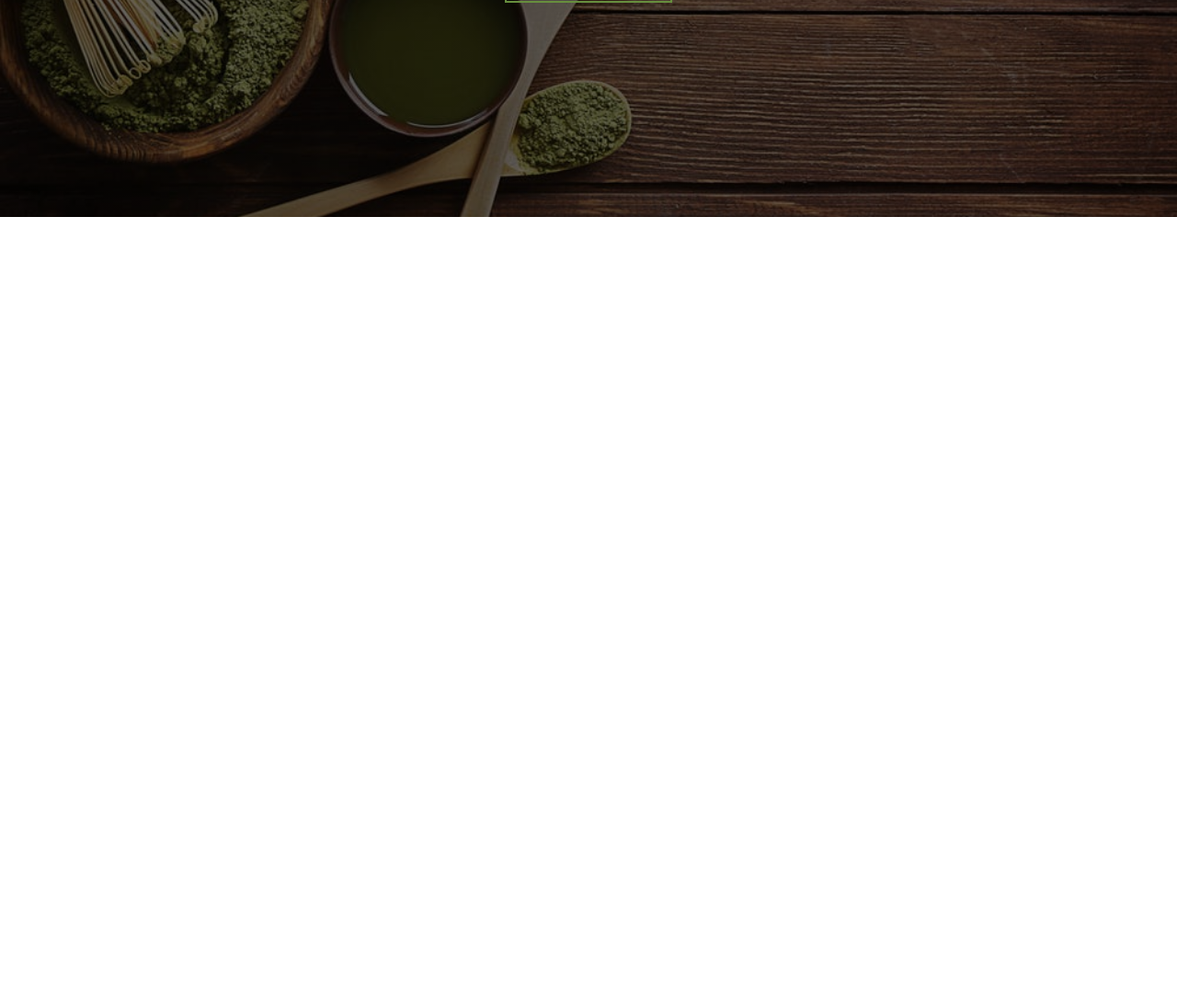
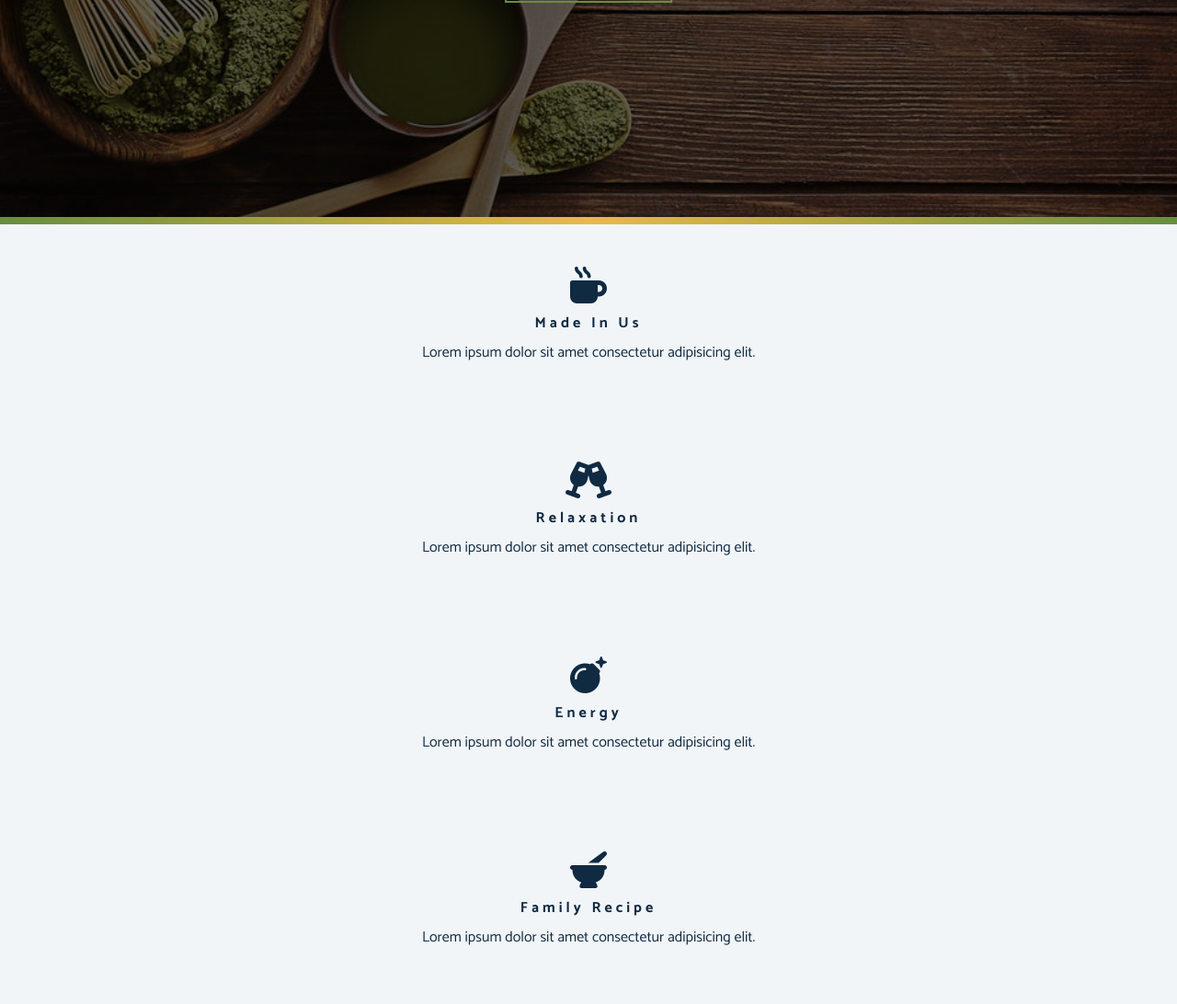
Before and after one commit to mggzmn/tea_station_project, a plain HTML site: page index.html in a window 1280 px wide. Shown: the part 564-1656 px from the top of the page at 92% size. Before the commit the page ends 800 px from the top, so only its background shows below. Drawn offline with Linux system fonts and the light colour scheme; a web font is replaced by a local one.

Commit message:
cards css

```diff
--- a/css/styles.css
+++ b/css/styles.css
@@ -125,3 +125,20 @@ p {
   font-size: 1.25rem;
   padding: 1rem 1.75rem;
 }
+.content-divider{
+  height: 0.5rem;
+  background: linear-gradient(to left, var(--clr-primary),#e9b949, var(--clr-primary));
+}
+
+.skills{
+background:var(--clr-grey-10);
+}
+.skill{
+  padding: 2.5rem 0;
+  text-align: center;
+  transition:var(--transition);
+}
+.skill-icon{
+  font-size: 2.5rem;
+  margin-bottom: 1.25rem;
+}
--- a/index.html
+++ b/index.html
@@ -19,9 +19,43 @@
           specially <br />
           crafted tea
         </h1>
-        <a href="skills.html"class="btn banner-btn">explore</a>
+        <a href="skills.html" class="btn banner-btn">explore</a>
       </div>
     </header>
+    <div class="content-divider"></div>
+    <section class="skills clearfix">
+      <article class="skill">
+        <span class="skill-icon">
+          <i class="fas fa-mug-hot"></i>
+        </span>
+        <h4 class="skill-title">made in us</h4>
+        <p class="skill-text">Lorem ipsum dolor sit amet consectetur adipisicing elit.</p>
+      </article>
+
+      <article class="skill">
+        <span class="skill-icon">
+          <i class="fas fa-glass-cheers"></i>
+        </span>
+        <h4 class="skill-title">relaxation</h4>
+        <p class="skill-text">Lorem ipsum dolor sit amet consectetur adipisicing elit.</p>
+      </article>
+
+      <article class="skill">
+        <span class="skill-icon">
+          <i class="fas fa-bomb"></i>
+        </span>
+        <h4 class="skill-title">energy</h4>
+        <p class="skill-text">Lorem ipsum dolor sit amet consectetur adipisicing elit.</p>
+      </article>
+
+      <article class="skill">
+        <span class="skill-icon">
+          <i class="fas fa-mortar-pestle"></i>
+        </span>
+        <h4 class="skill-title">family recipe</h4>
+        <p class="skill-text">Lorem ipsum dolor sit amet consectetur adipisicing elit.</p>
+      </article>
+    </section>
     <script src="app.js"></script>
   </body>
 </html>
```
